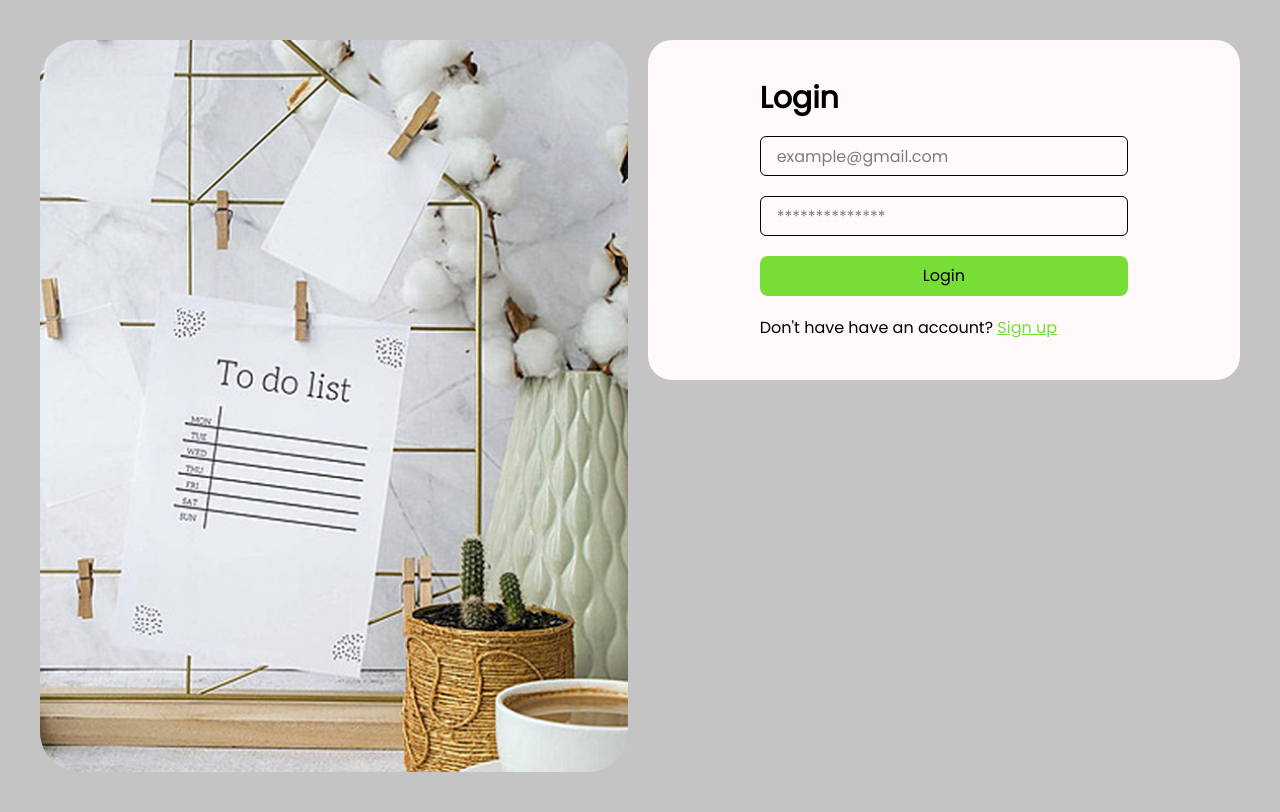
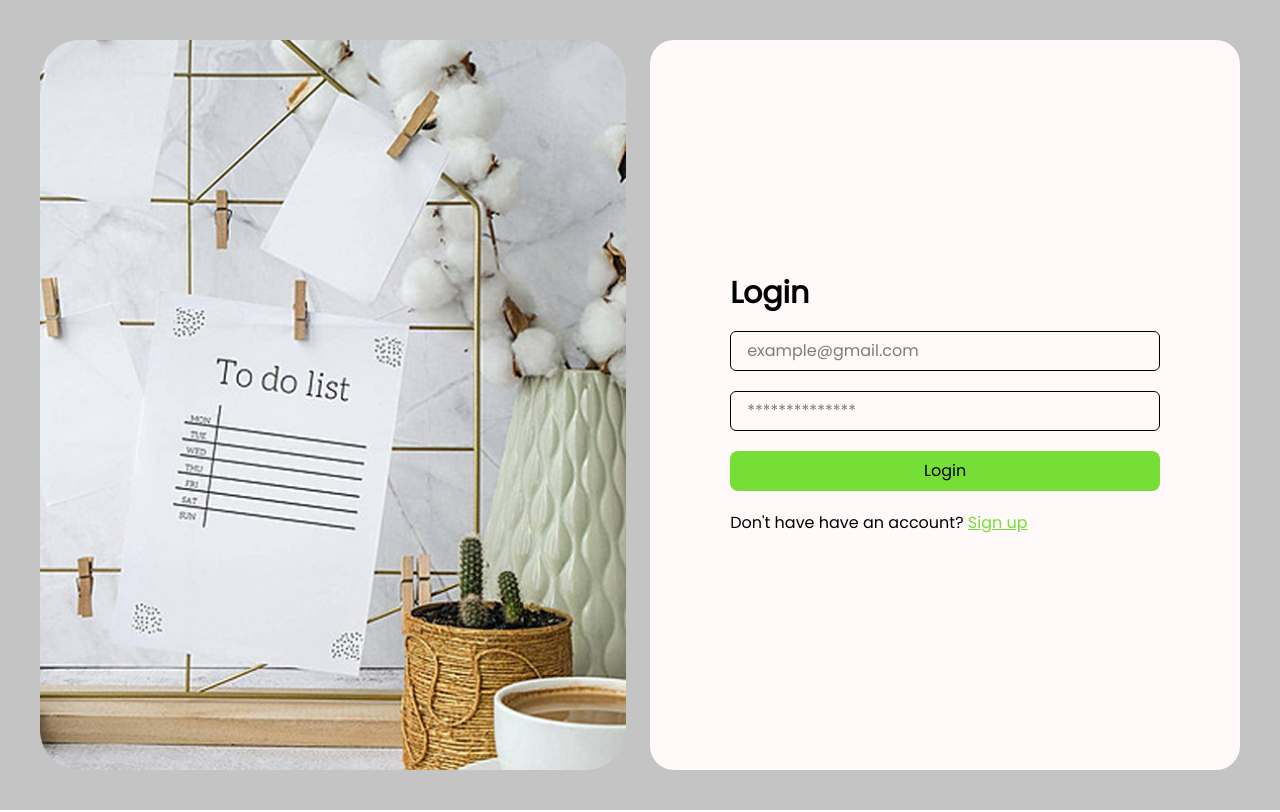
Before and after one commit to BurhanAhmad0/ToDoPy, a React (Vite) app in the folder client/: page /login in a window 1280 px wide. Built offline with nearby package versions, Linux system fonts and the light colour scheme; no server answers.

Commit message:
Refactor: Clean up styles in AuthLayout and Tasks components for improved layout consistency

```diff
--- a/client/src/layouts/AuthLayout.jsx
+++ b/client/src/layouts/AuthLayout.jsx
@@ -5,20 +5,22 @@ import HeroImage from '../assets/icons/heroImage.png'
 
 const AuthLayout = () => {
     return (
-        <section className="authLayout bgImage flex items-center lg:items-start p-6 sm:p-10 bg-primary-background gap-5 min-h-screen">
+        <section className="authLayout bgImage bg-primary-background min-h-screen flex flex-col lg:flex-row gap-6 p-6 sm:p-10">
             {/* Left Section - Image */}
-            <div className="leftSection w-full md:w-1/2 hidden lg:flex items-center justify-center">
+            <div className="leftSection w-full lg:w-1/2 hidden lg:flex justify-center items-center">
                 <img
                     loading="lazy"
                     src={HeroImage}
                     alt="Hero"
-                    className="w-full h-auto object-contain max-h-[400px] md:max-h-full"
+                    className="w-full max-w-md md:max-w-lg lg:max-w-full h-auto object-contain"
                 />
             </div>
 
             {/* Right Section - Form/Content */}
-            <div className="rightSection w-full lg:w-1/2 bg-secondary-background rounded-3xl flex items-center justify-center p-6 sm:p-10 md:px-16 lg:px-28">
-                <Outlet />
+            <div className="rightSection w-full lg:w-1/2 bg-secondary-background rounded-3xl p-6 sm:p-10 md:px-16 lg:px-20 flex items-center justify-center">
+                <div className="w-full">
+                    <Outlet />
+                </div>
             </div>
         </section>
     )
--- a/client/src/pages/Tasks.jsx
+++ b/client/src/pages/Tasks.jsx
@@ -89,7 +89,7 @@ const Tasks = () => {
                                         className="cursor-pointer w-5 h-5 border border-black rounded-sm peer-checked:bg-green-400 flex items-center justify-center"
                                     >
                                     </label>
-                                    <p className="peer-checked:line-through border border-red-400 w-lg text-nowrap">{todo.title}</p>
+                                    <p className="peer-checked:line-through w-lg text-nowrap">{todo.title}</p>
                                 </div>
 
                                 <div className="btns flex items-center gap-1">
```
